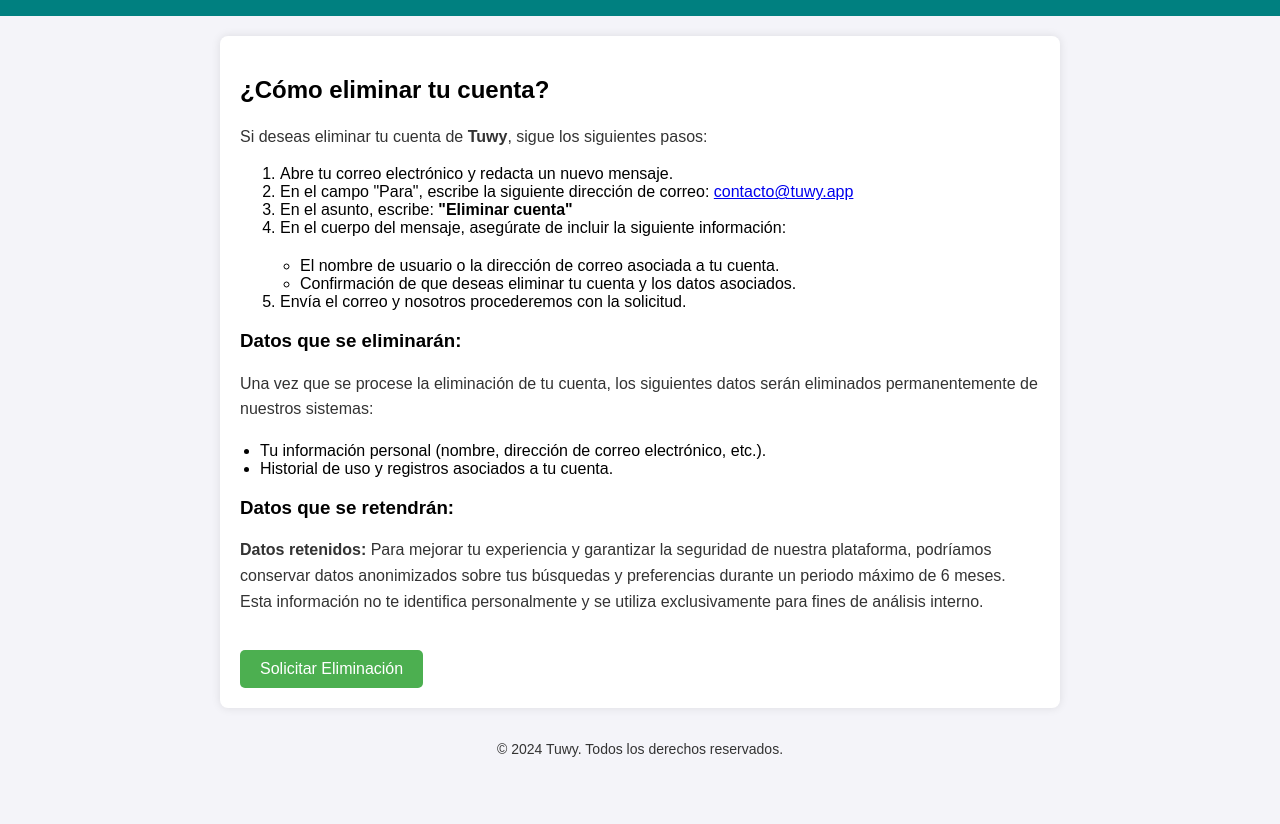
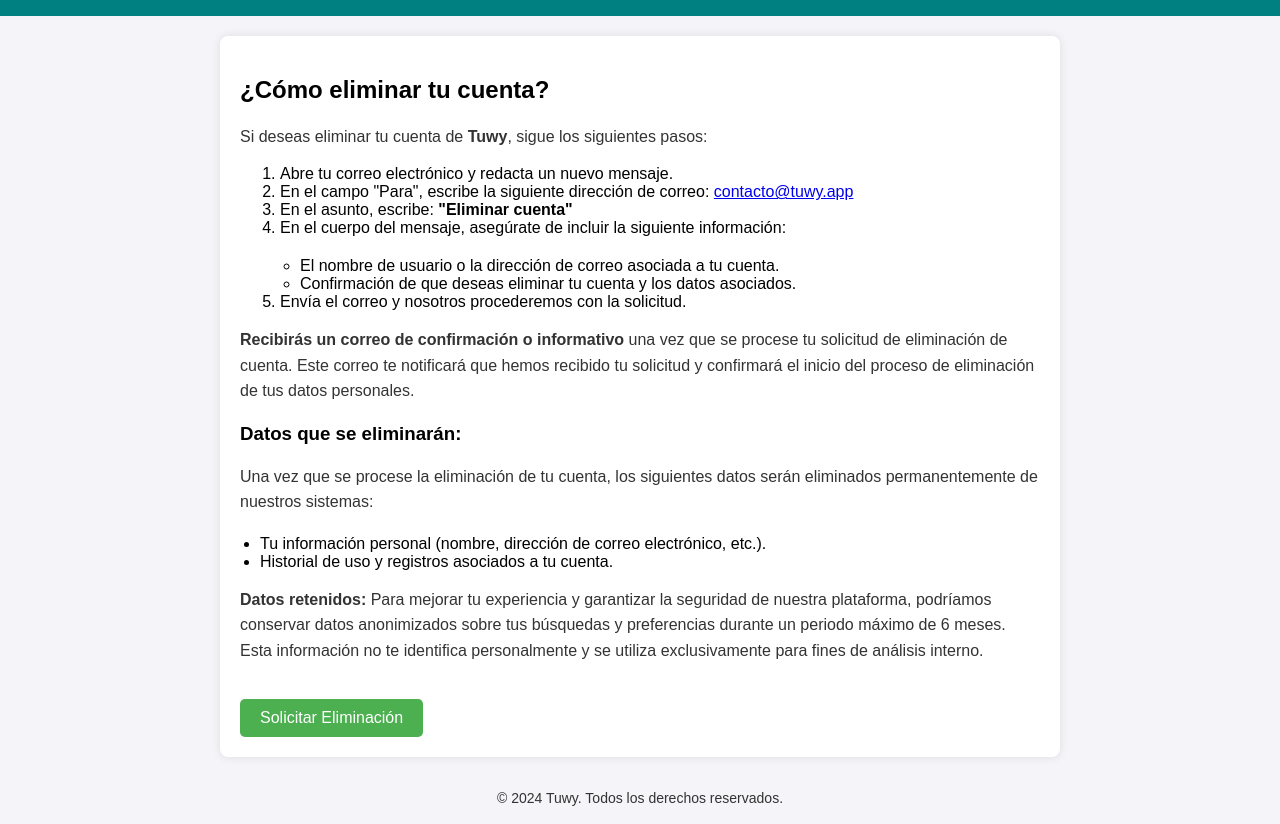
Before and after one commit to frayxyz/delete-account-tuwy, a plain HTML site: page index.html in a window 1280 px wide. Shown: the part 94-918 px from the top of the page. Before the commit the page ends 869 px from the top, so only its background shows below. Drawn offline with Linux system fonts and the light colour scheme.

Commit message:
Update index.html

```diff
--- a/index.html
+++ b/index.html
@@ -78,6 +78,8 @@
     <li>Envía el correo y nosotros procederemos con la solicitud.</li>
   </ol>
 
+  <p><strong>Recibirás un correo de confirmación o informativo</strong> una vez que se procese tu solicitud de eliminación de cuenta. Este correo te notificará que hemos recibido tu solicitud y confirmará el inicio del proceso de eliminación de tus datos personales.</p>
+
   <h3>Datos que se eliminarán:</h3>
   <p>Una vez que se procese la eliminación de tu cuenta, los siguientes datos serán eliminados permanentemente de nuestros sistemas:</p>
   <ul>
@@ -85,7 +87,6 @@
     <li>Historial de uso y registros asociados a tu cuenta.</li>
   </ul>
 
-  <h3>Datos que se retendrán:</h3>
   <p><strong>Datos retenidos:</strong> Para mejorar tu experiencia y garantizar la seguridad de nuestra plataforma, podríamos conservar datos anonimizados sobre tus búsquedas y preferencias durante un periodo máximo de 6 meses. Esta información no te identifica personalmente y se utiliza exclusivamente para fines de análisis interno.</p>
 
   <a href="mailto:contacto@tuwy.app?subject=Eliminar cuenta" class="button">Solicitar Eliminación</a>
```
